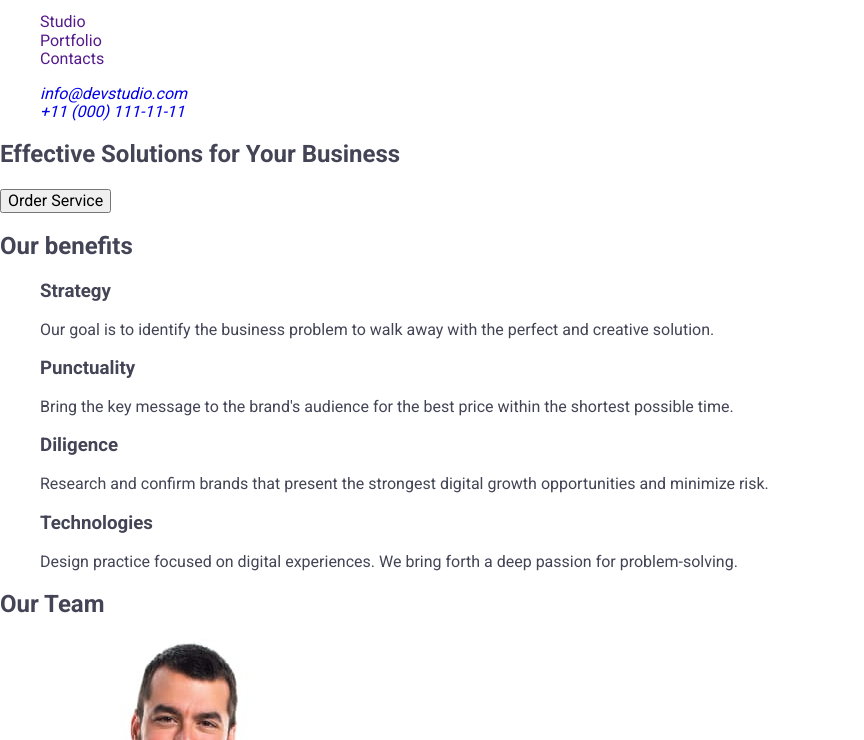
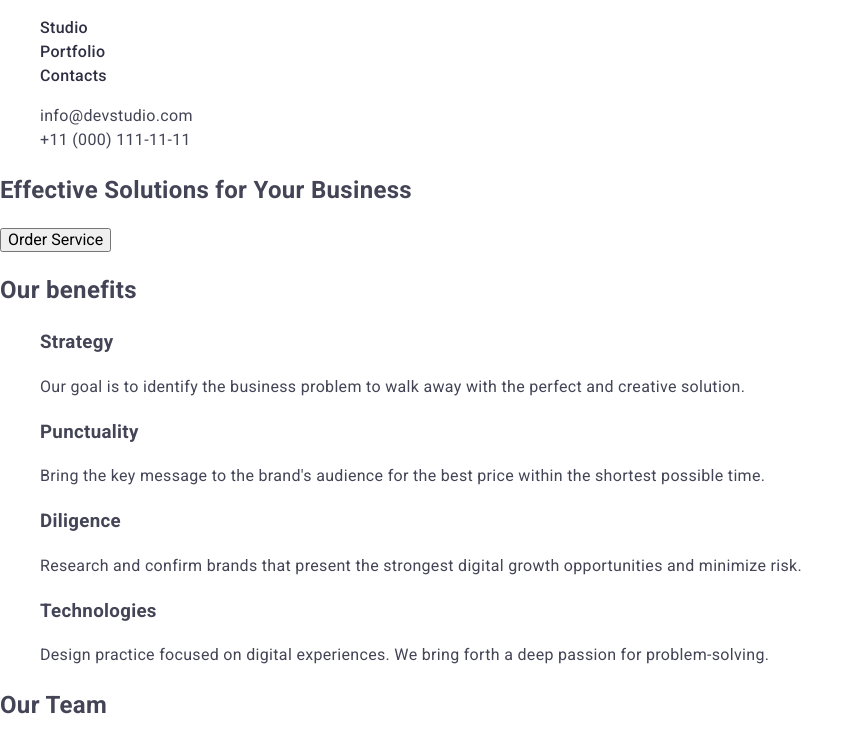
Before and after one commit to Serhii-Ivanchenko/goit-markup-hw-02, a plain HTML site: page index.html in a window 1280 px wide. Shown: the part 24-764 px from the top of the page, without its empty margins (0-864 px from the left). Drawn offline with nearby package versions, Linux system fonts and the light colour scheme.

Commit message:
navigation styles added

```diff
--- a/css/styles.css
+++ b/css/styles.css
@@ -3,9 +3,13 @@ body {
     font-family: "Roboto", sans-serif;
     color: #434455;
     background-color: #ffffff;
+    line-height: 1.5;
+    letter-spacing: 0.32px;
 }
 
 a {
+    font-style: normal;
+    color: #434455;
     text-decoration: none;
 }
 
@@ -29,3 +33,17 @@ ul, ol {
     color: #4D5AE5;
 }
 /* #endregion */
+
+/* #region Navigation */
+.nav-link {
+    color: #2E2F42;
+    font-size: 16px;
+    font-weight: 500;
+}
+
+.nav-link:hover, .address-link:hover,
+.nav-link:focus, .address-link:focus,
+.nav-link-active {
+    color:#404BBF;
+}
+/* #endregion */
--- a/index.html
+++ b/index.html
@@ -21,20 +21,20 @@
   <body>
     <!-- header -->
     <header>
-      <nav>
+      <nav class="nav">
         <a href="./index.html" class="logo"
           ><span class="logo-accent">Web</span>Studio</a
         >
-        <ul>
-          <li><a href="">Studio</a></li>
-          <li><a href="">Portfolio</a></li>
-          <li><a href="">Contacts</a></li>
+        <ul class="nav-list">
+          <li class="nav-item"><a href="" class="nav-link">Studio</a></li>
+          <li class="nav-item"><a href="" class="nav-link">Portfolio</a></li>
+          <li class="nav-item"><a href="" class="nav-link">Contacts</a></li>
         </ul>
       </nav>
-      <address>
+      <address class="address">
         <ul>
-          <li><a href="mailto:info@devstudio.com">info@devstudio.com</a></li>
-          <li><a href="tel:+110001111111">+11 (000) 111-11-11</a></li>
+          <li class="address-item"><a href="mailto:info@devstudio.com" class="address-link">info@devstudio.com</a></li>
+          <li class="address-item"><a href="tel:+110001111111" class="address-link">+11 (000) 111-11-11</a></li>
         </ul>
       </address>
     </header>
```
